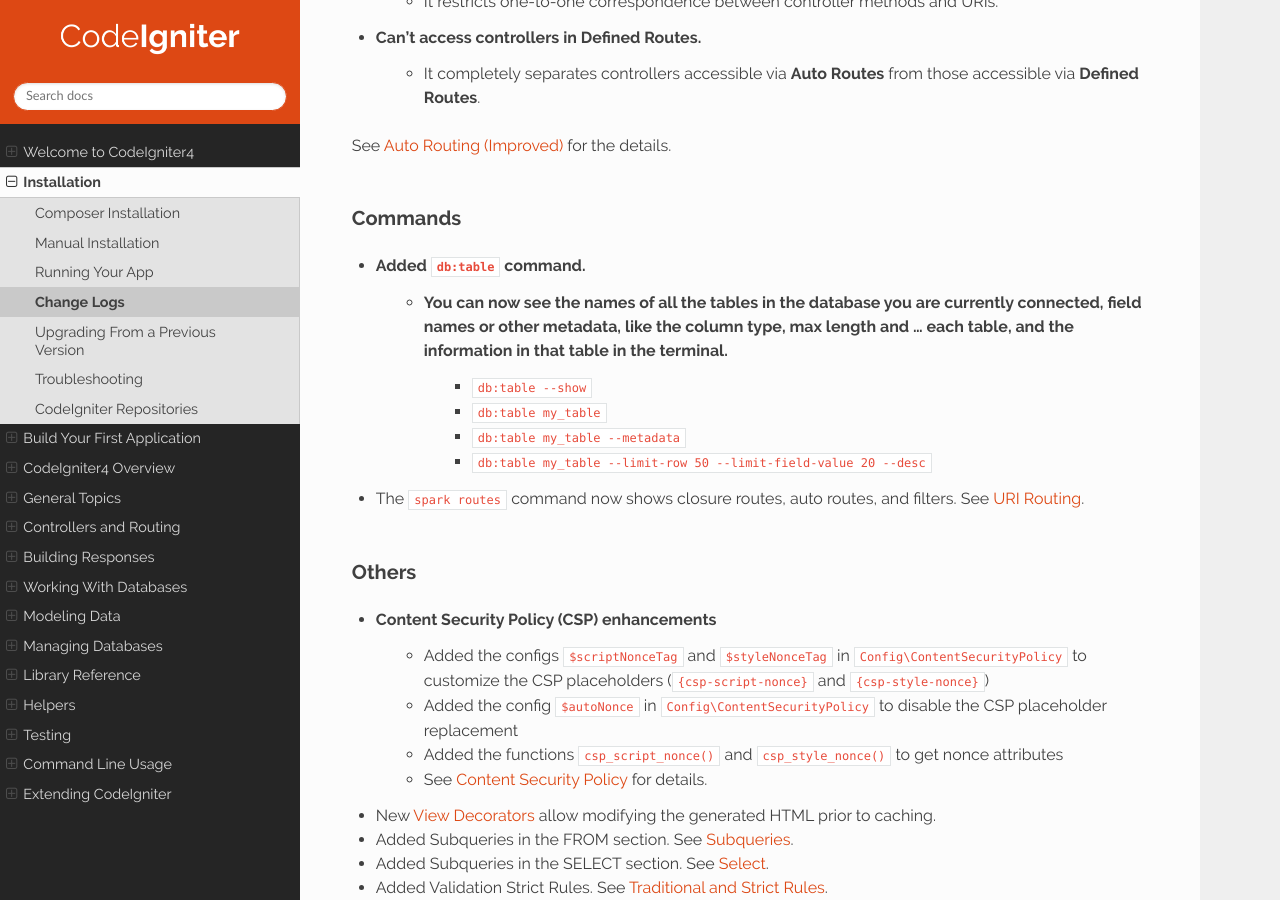
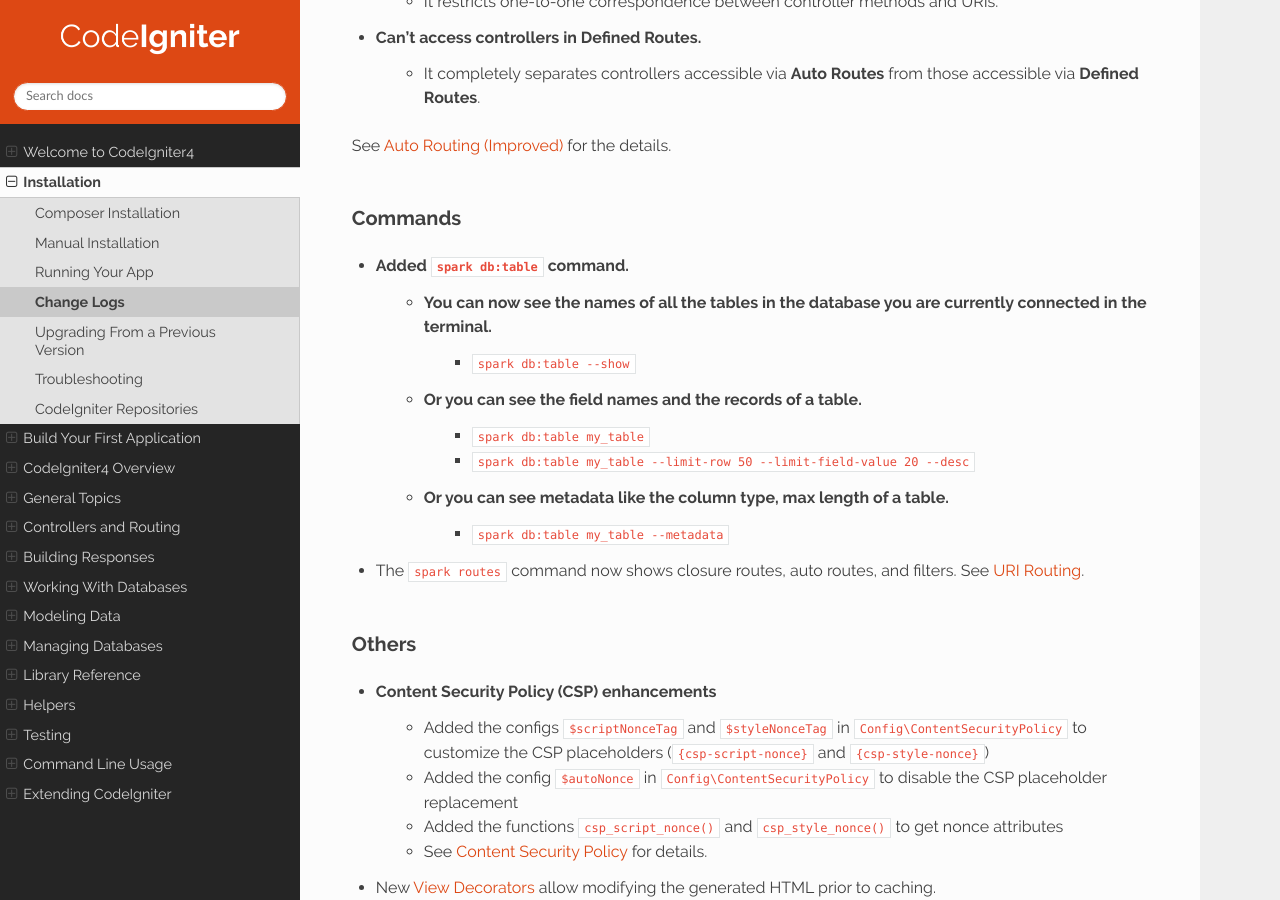
Before and after one commit to NEKOGET/ci4_user_guide_src, a Sphinx documentation site: the page built from source/changelogs/v4.2.0.rst, in a window 1280 px wide and 900 px high, scrolled down 1522 px. Built offline with Sphinx 7.4.7 and the Read the Docs theme 2.0.0, drawn with Linux system fonts in a browser that asks for light colours; cross-references to code outside the pages are shown as plain code.

Commit message:
docs: improve the description

```diff
--- a/source/changelogs/v4.2.0.rst
+++ b/source/changelogs/v4.2.0.rst
@@ -47,12 +47,14 @@ See :ref:`auto-routing-improved` for the details.
 Commands
 ========
 
-- Added ``db:table`` command.
-    - You can now see the names of all the tables in the database you are currently connected, field names or other metadata, like the column type, max length and ... each table, and the information in that table in the terminal.
-        - ``db:table --show``
-        - ``db:table my_table``
-        - ``db:table my_table --metadata``
-        - ``db:table my_table --limit-row 50 --limit-field-value 20 --desc``
+- Added ``spark db:table`` command.
+    - You can now see the names of all the tables in the database you are currently connected in the terminal.
+        - ``spark db:table --show``
+    - Or you can see the field names and the records of a table.
+        - ``spark db:table my_table``
+        - ``spark db:table my_table --limit-row 50 --limit-field-value 20 --desc``
+    - Or you can see metadata like the column type, max length of a table.
+        - ``spark db:table my_table --metadata``
 - The ``spark routes`` command now shows closure routes, auto routes, and filters. See :ref:`URI Routing <spark-routes>`.
 
 Others
```
